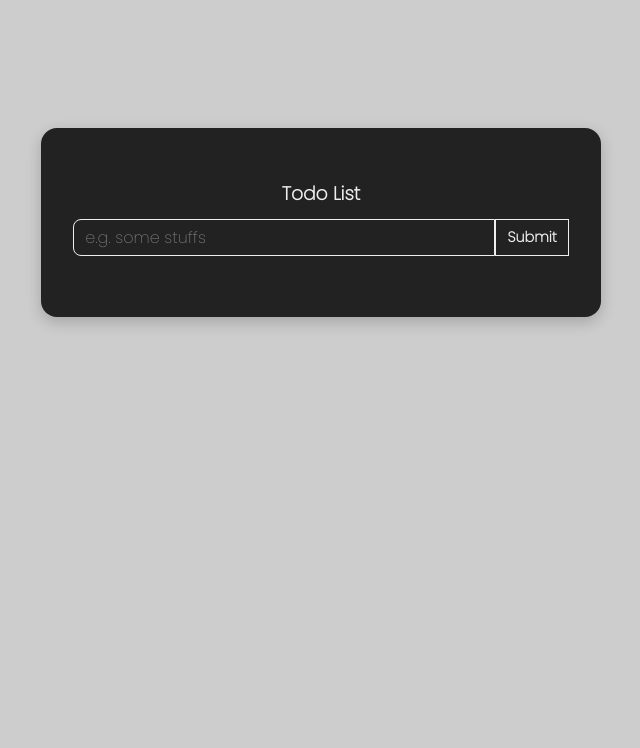
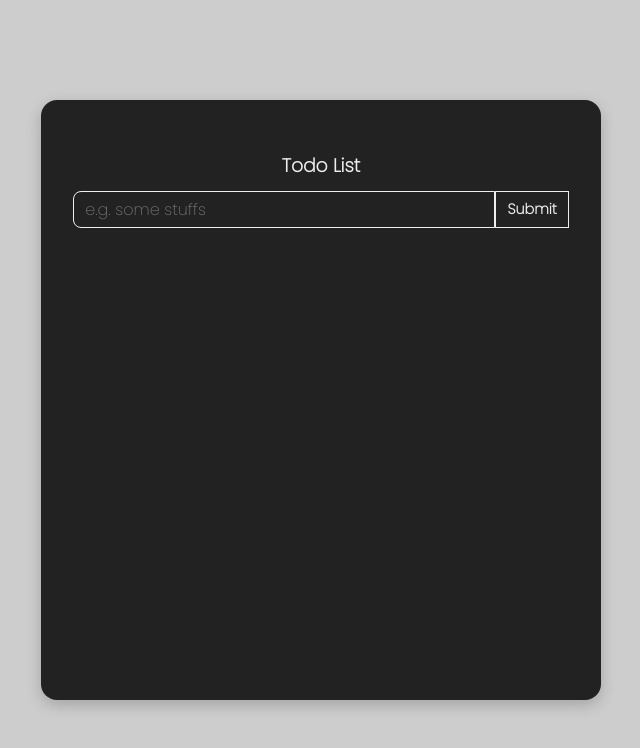
Before and after one commit to AzaanUllah-Khan/Firebase-Todo, a plain HTML site: page main.html in a window 1280 px wide. Shown: the whole page, without its empty margins (319-959 px from the left). Drawn offline with Linux system fonts and the light colour scheme; some packages are replaced by stand-ins of ours; no server answers; a script that the page names is missing.

Commit message:
UI corrected

```diff
--- a/index.css
+++ b/index.css
@@ -12,20 +12,26 @@
 body{
   background: #cdcdcd;
   min-height: 100vh;
-  overflow: hidden;
   font-family: 'Poppins', sans-serif;
+  display: flex;
+  align-items: center;
+  justify-content: center;
 }
 
 main{
   width: 90vw;
   margin: 0 auto;
   max-width: 35rem;
-  margin-top: 8rem;
   background: #222;
   color: #eee;
   box-shadow: 0 5px 15px rgba(0, 0, 0, 0.2);
   border-radius: 1em;
   padding: 1.2rem 2rem 1.8rem;
+  height: 600px;
+  overflow-y: auto;
+}
+main::-webkit-scrollbar{
+  width: 0;
 }
 
 /* alert */
```
